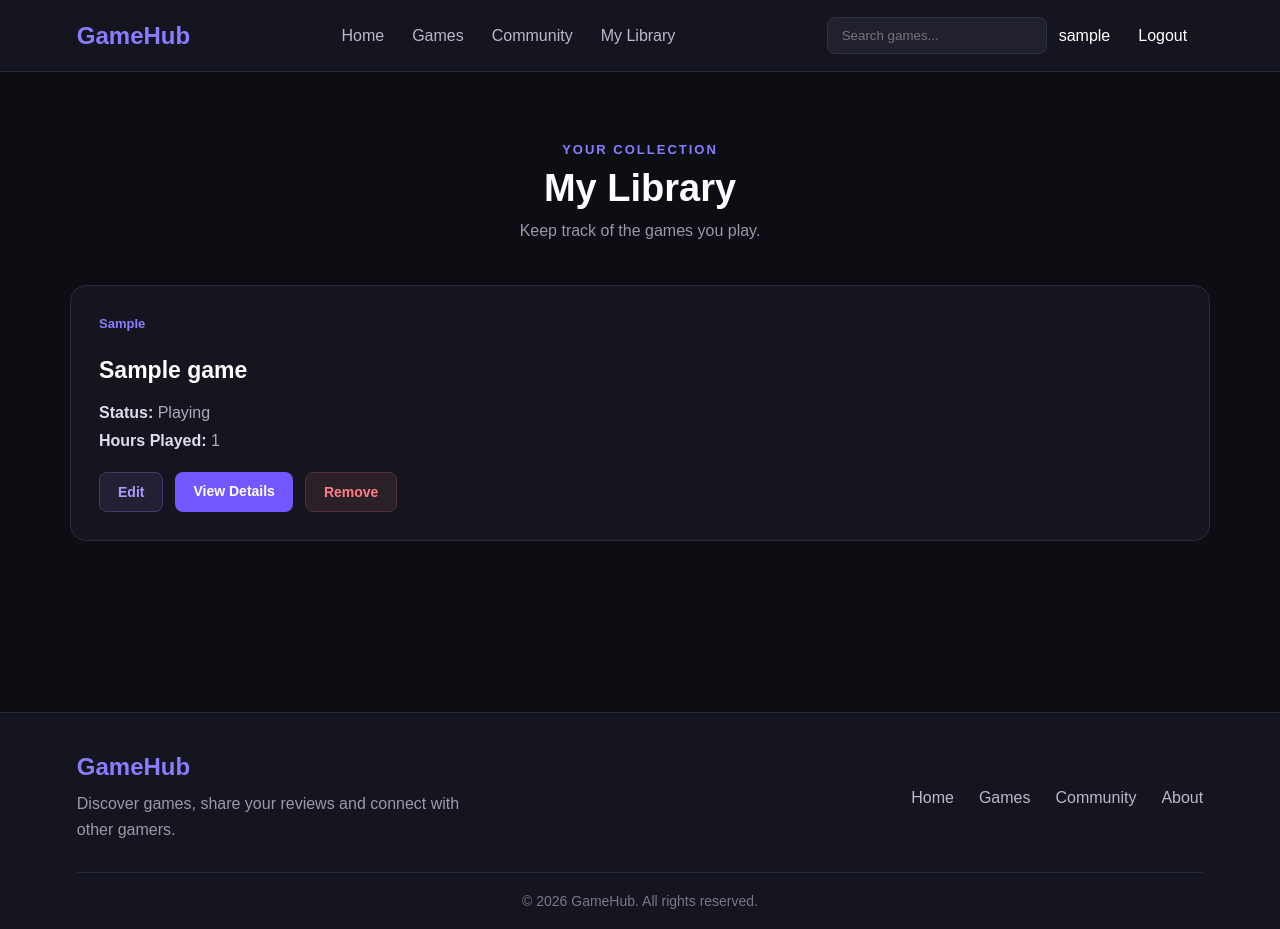
After one commit to TheBalll/GameHubDiploma, a Django app: page /library/ in a window 1280 px wide. The commit adds this page. Run offline with Django 5.2, Linux system fonts and the light colour scheme; a user stored in the database is signed in; tables that the repository leaves empty hold one stand-in row (values such as "Sample post").

Commit message:
Add personal game library features

```diff
--- a/games/static/games/css/style.css
+++ b/games/static/games/css/style.css
@@ -267,6 +267,14 @@ main {
     border-radius: 14px;
     padding: 25px;
     transition: transform 0.2s ease, border-color 0.2s ease;
+    cursor: pointer;
+    text-decoration: none;
+    color: inherit;
+    transition: transform 0.2s ease, border-color 0.2s ease;
+}
+
+.game-card:visited {
+    color: inherit;
 }
 
 .game-card:hover {
@@ -606,3 +614,201 @@ main {
 .review-submit-btn:hover {
     background: #846cff;
 }
+
+/* My Library */
+
+.library-section {
+    max-width: 1200px;
+    margin: 0 auto;
+    padding: 70px 30px;
+    min-height: 70vh;
+}
+
+.library-header {
+    text-align: center;
+    margin-bottom: 45px;
+}
+
+.library-label {
+    color: #8b7cff;
+    font-size: 13px;
+    font-weight: bold;
+    letter-spacing: 2px;
+    margin-bottom: 10px;
+}
+
+.library-header h1 {
+    color: #ffffff;
+    font-size: 38px;
+    margin-bottom: 12px;
+}
+
+.library-header > p:last-child {
+    color: #9999aa;
+    font-size: 16px;
+}
+
+.library-grid {
+    display: grid;
+    grid-template-columns: repeat(auto-fit, minmax(280px, 1fr));
+    gap: 25px;
+}
+
+.library-card {
+    background: #151520;
+    border: 1px solid #2a2a3a;
+    border-radius: 16px;
+    padding: 28px;
+    transition: transform 0.2s ease, border-color 0.2s ease;
+}
+
+.library-card:hover {
+    transform: translateY(-4px);
+    border-color: #8b7cff;
+}
+
+.library-card h2 {
+    color: #ffffff;
+    font-size: 23px;
+    margin: 14px 0 20px;
+}
+
+.library-card p {
+    color: #aaaabb;
+    margin: 10px 0;
+}
+
+.library-card strong {
+    color: #dddded;
+}
+
+.library-card .details-btn {
+    display: inline-block;
+    margin-top: 18px;
+}
+
+
+
+/* Empty Library */
+
+.library-grid > p {
+    grid-column: 1 / -1;
+    text-align: center;
+    color: #9999aa;
+    background: #151520;
+    border: 1px solid #2a2a3a;
+    border-radius: 16px;
+    padding: 45px 20px;
+}
+
+
+
+/* Add to Library Button */
+
+.add-library-btn {
+    display: inline-block;
+    margin-top: 25px;
+    padding: 12px 22px;
+    background: #7357ff;
+    color: #ffffff;
+    text-decoration: none;
+    font-size: 14px;
+    font-weight: 600;
+    border-radius: 8px;
+    transition: background 0.2s ease, transform 0.2s ease;
+}
+
+.add-library-btn:hover {
+    background: #846cff;
+    transform: translateY(-2px);
+    color: #ffffff;
+}
+
+/* Library Buttons */
+
+.library-actions {
+    display: flex;
+    gap: 12px;
+    margin-top: 22px;
+}
+
+.library-actions .details-btn {
+    margin-top: 0;
+    padding: 11px 18px;
+    background: #7357ff;
+    color: #ffffff;
+    text-decoration: none;
+    border-radius: 8px;
+    font-size: 14px;
+    font-weight: 600;
+}
+
+.library-actions .details-btn:hover {
+    background: #846cff;
+}
+
+.edit-library-btn {
+    padding: 11px 18px;
+    background: #242033;
+    color: #a99cff;
+    border: 1px solid #443a70;
+    text-decoration: none;
+    border-radius: 8px;
+    font-size: 14px;
+    font-weight: 600;
+}
+
+.edit-library-btn:hover {
+    background: #302944;
+    border-color: #8b7cff;
+    color: #ffffff;
+}
+
+.remove-library-btn {
+    padding: 11px 18px;
+    background: #2a2028;
+    color: #ff7b87;
+    border: 1px solid #553039;
+    text-decoration: none;
+    border-radius: 8px;
+    font-size: 14px;
+    font-weight: 600;
+}
+
+.remove-library-btn:hover {
+    background: #3a252d;
+    border-color: #ff7b87;
+}
+
+/* Edit Library Form */
+
+.auth-field select {
+    width: 100%;
+    padding: 13px 15px;
+    background: #0d0d14;
+    border: 1px solid #30303f;
+    border-radius: 8px;
+    color: #ffffff;
+    font-size: 15px;
+    outline: none;
+    cursor: pointer;
+    box-sizing: border-box;
+}
+
+.auth-field select:focus {
+    border-color: #8b7cff;
+}
+
+
+/* Remove number input arrows everywhere */
+
+input[type="number"]::-webkit-inner-spin-button,
+input[type="number"]::-webkit-outer-spin-button {
+    -webkit-appearance: none;
+    margin: 0;
+}
+
+input[type="number"] {
+    appearance: textfield;
+    -moz-appearance: textfield;
+}
--- a/games/templates/games/base.html
+++ b/games/templates/games/base.html
@@ -24,7 +24,7 @@
         <a href="/">Home</a>
         <a href="{% url 'games_list' %}">Games</a>
         <a href="#">Community</a>
-        <a href="#">My Library</a>
+        <a href="{% url 'library' %}">My Library</a>
     </div>
 
     <div class="nav-right">
--- /dev/null
+++ b/games/templates/games/library.html
@@ -0,0 +1,63 @@
+{% extends 'games/base.html' %}
+
+{% block title %}My Library | GameHub{% endblock %}
+
+{% block content %}
+
+<section class="library-section">
+
+    <div class="library-header">
+        <p class="library-label">YOUR COLLECTION</p>
+        <h1>My Library</h1>
+        <p>Keep track of the games you play.</p>
+    </div>
+
+    <div class="library-grid">
+
+        {% for entry in library_entries %}
+
+            <div class="library-card">
+
+                <span class="game-genre">
+                    {{ entry.game.genre }}
+                </span>
+
+                <h2>{{ entry.game.title }}</h2>
+
+                <p>
+                    <strong>Status:</strong>
+                    {{ entry.get_status_display }}
+                </p>
+
+                <p>
+                    <strong>Hours Played:</strong>
+                    {{ entry.hours_played }}
+                </p>
+
+                <div class="library-actions">
+
+                   <a href="{% url 'edit_library_entry' entry.game.id %}" class="edit-library-btn">
+                       Edit
+                   </a>
+
+                      <a href="{% url 'game_detail' entry.game.id %}" class="details-btn">
+                      View Details
+                     </a>
+
+                   <a href="{% url 'remove_from_library' entry.game.id %}" class="remove-library-btn">
+                     Remove
+                   </a>
+
+                </div>
+
+        {% empty %}
+
+            <p>Your library is empty.</p>
+
+        {% endfor %}
+
+    </div>
+
+</section>
+
+{% endblock %}
--- a/games/urls.py
+++ b/games/urls.py
@@ -11,4 +11,10 @@ urlpatterns = [
     path('logout/', views.logout_view, name='logout'),
 
     path('reviews/<int:review_id>/delete/', views.delete_review, name='delete_review'),
+
+    path('library/', views.library, name='library'),
+    path('games/<int:game_id>/add-to-library/', views.add_to_library, name='add_to_library'),
+    path('games/<int:game_id>/remove-from-library/', views.remove_from_library, name='remove_from_library'),
+    path('games/<int:game_id>/edit-library/',views.edit_library_entry,name='edit_library_entry'
+),
 ]
--- a/games/views.py
+++ b/games/views.py
@@ -1,6 +1,6 @@
 from django.shortcuts import render, get_object_or_404, redirect
-from .models import Game, Review
-from .forms import ReviewForm
+from .models import Game, Review, LibraryEntry
+from .forms import ReviewForm, LibraryEntryForm
 from django.contrib.auth.forms import UserCreationForm
 from django.contrib.auth import authenticate, login, logout
 
@@ -88,3 +88,72 @@ def delete_review(request, review_id):
         return redirect('game_detail', game_id=game_id)
 
     return redirect('game_detail', game_id=review.game.id)
+
+def library(request):
+    if not request.user.is_authenticated:
+        return redirect('login')
+
+    library_entries = LibraryEntry.objects.filter(
+        user=request.user
+    )
+
+    return render(request, 'games/library.html', {
+        'library_entries': library_entries
+    })
+
+def add_to_library(request, game_id):
+    if not request.user.is_authenticated:
+        return redirect('login')
+
+    game = get_object_or_404(Game, id=game_id)
+
+    LibraryEntry.objects.get_or_create(
+        user=request.user,
+        game=game
+    )
+
+    return redirect('library')
+
+def remove_from_library(request, game_id):
+    if not request.user.is_authenticated:
+        return redirect('login')
+
+    library_entry = get_object_or_404(
+        LibraryEntry,
+        user=request.user,
+        game_id=game_id
+    )
+
+    library_entry.delete()
+
+    return redirect('library')
+
+def edit_library_entry(request, game_id):
+    if not request.user.is_authenticated:
+        return redirect('login')
+
+    library_entry = get_object_or_404(
+        LibraryEntry,
+        user=request.user,
+        game_id=game_id
+    )
+
+    if request.method == 'POST':
+        form = LibraryEntryForm(
+            request.POST,
+            instance=library_entry
+        )
+
+        if form.is_valid():
+            form.save()
+            return redirect('library')
+
+    else:
+        form = LibraryEntryForm(
+            instance=library_entry
+        )
+
+    return render(request, 'games/edit_library_entry.html', {
+        'form': form,
+        'library_entry': library_entry
+    })
```
Also changed, not shown: games/forms.py (+11 -1 lines), games/templates/games/edit_library_entry.html (added, +59 -0 lines), games/templates/games/game_detail.html (+10 -0 lines), games/templates/games/games_list.html (+7 -5 lines).
